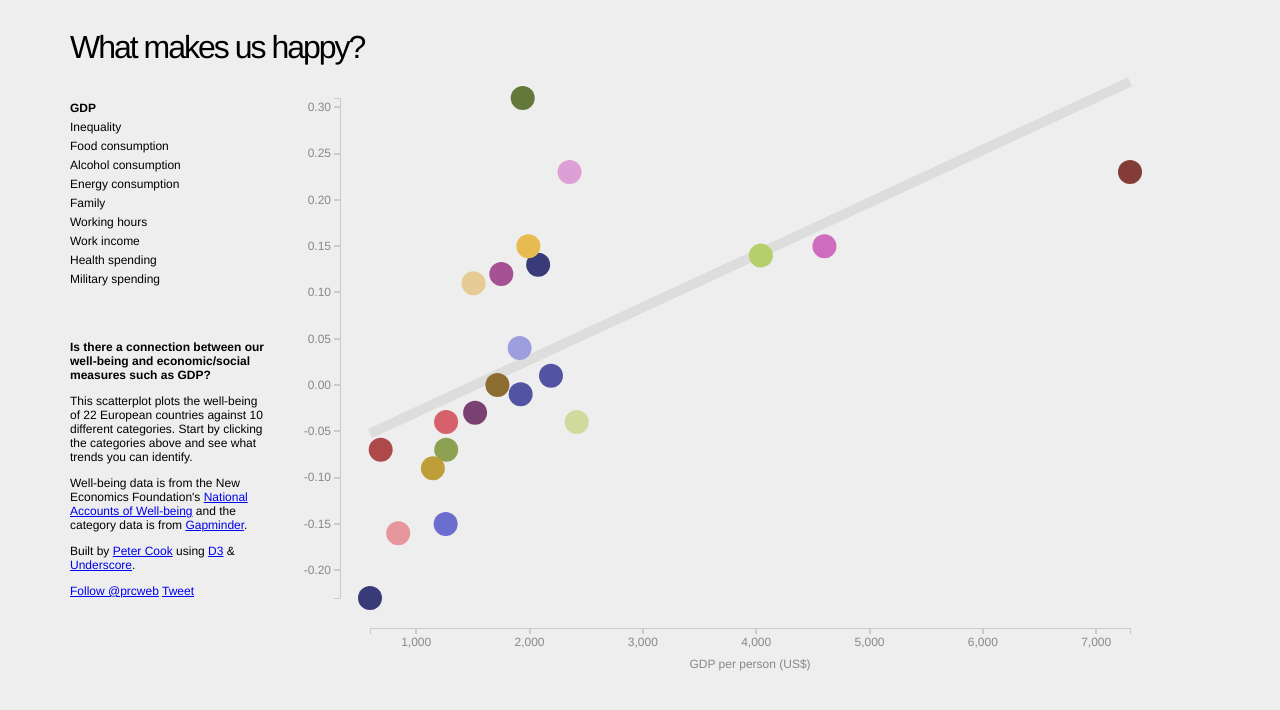
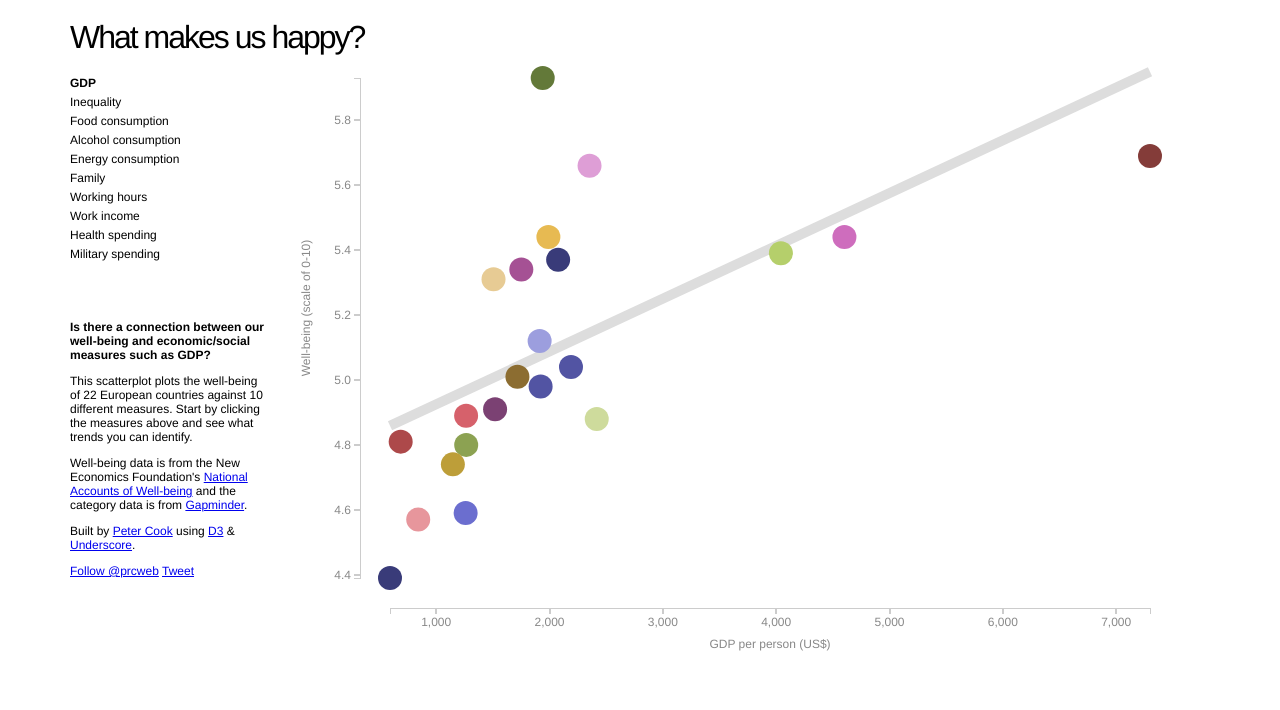
Before and after one commit to peterrcook/prcweb.github.com-deprecated, a Jekyll site: the page lab/what-makes-us-happy/index.html, which Jekyll copies as it is, in a window 1280 px wide. Shown: the top 710 px of the page. Built offline with Jekyll 4.4.1, drawn with Linux system fonts in a browser that asks for light colours; Markdown is read by kramdown in place of the engine named in the settings; comment, search, counter and statistics services are not loaded.

Commit message:
Update well-being measure

```diff
--- a/lab/what-makes-us-happy/css/style.css
+++ b/lab/what-makes-us-happy/css/style.css
@@ -1,6 +1,6 @@
 /* Document styling */
 body {
-  background-color: #eee;
+  /*background-color: #eee;*/
   font-family: helvetica, sans-serif;
   font-weight: 100;
 }
@@ -13,7 +13,7 @@ body {
 
 #chart {
   position: absolute;
-  top: 50px;
+  top: 30px;
   left: 250px;
   width: 900px;
   /*margin: 25px auto;*/
@@ -25,11 +25,12 @@ body {
   left: 30px;
   font-size: 16px;
   letter-spacing: -2px;
+  line-height: 100%;
 }
 
 #about {
   position: absolute;
-  top: 320px;
+  top: 300px;
   left: 30px;
   width: 200px;
   font-size: 12px;
@@ -41,7 +42,7 @@ body {
 
 #menu {
   position: absolute;
-  top: 90px;
+  top: 65px;
   left: 30px;
   width: 300px;
 }
--- a/lab/what-makes-us-happy/data/summary.csv
+++ b/lab/what-makes-us-happy/data/summary.csv
@@ -1,23 +1,23 @@
-Country,Overall (personal),Overall (social),Overall,GDP,Inequality,Food consumption,Alcohol consumption,Energy consumption,Family,Working hours,Work income,Health spending,Military spending
-Austria,0.21,0.05,0.13,2076.20046430559,29.15,3760.36,13.24,26171.6909118266,1.4054,31.8173076923077,30.4599990844727,15.74170456,0.812633138406514
-Belgium,0.06,-0.03,0.01,2189.60817576378,32.97,3674.95,10.77,24512.4131357791,1.76,30.2115384615385,31.8500003814697,14.56966432,1.07706638982025
-Bulgaria,-0.27,-0.03,-0.15,1260.15063300172,30.5833333333333,2749.46,12.44,2332.36313147858,1.39,,,11.42211835,2.26135606371592
-Cyprus,0.11,-0.03,0.04,1912.87528640152,,3202.02,9.26,14719.257659,1.51,,,6.25680805,2.1059625142776
-Denmark,0.33,0.29,0.31,1940.11389444326,24.7,3404.26,13.37,32400.0606104087,1.85,30.265385554387,35.4500007629394,16.28283846,1.42021096319758
-Estonia,-0.11,-0.04,-0.07,1265.01529449164,36.498,3127.11,15.57,6570.33013867989,1.558,,,10.93664022,1.87442553058142
-Finland,0.18,0.09,0.14,4041.73230273053,26.88,3217.47,12.52,27495.2413640093,1.84,32.9519230769231,29.8999996185303,12.6844673,1.37604440020511
-France,-0.01,-0.07,-0.04,2416.88267993882,32.74,3540.73,13.66,23133.3511348738,1.95,30.155768761268,24.8999996185303,16.48978809,2.41680828346427
-Germany,0.05,-0.04,0.00,1717.07743798799,28.31,3519.28,12.81,24463.8464685677,1.35,27.5519221379207,34.2099990844727,17.92392951,1.31228661567051
-Hungary,-0.23,0.04,-0.09,1147.44794433289,28.456,3463.01,16.27,5868.30169997565,1.31,38.2538452148438,6.28999996185303,11.30684788,1.25302787439522
-Ireland,0.18,0.13,0.15,1990.149496521,34.28,3552.36,14.41,30669.3725876937,2.06,31.5384615384615,25.9599990844727,16.75948638,0.532257670307308
-Netherlands,0.12,0.10,0.11,1506.08062802926,30.9,3217.65,10.05,26007.6791374784,1.72,26.75,32.3400001525879,16.14531395,1.50773024123684
-Norway,0.21,0.25,0.23,7298.49707427312,25.79,3421.47,7.81,41245.8086253639,1.862,27.0807682917668,41.0499992370606,17.9036693,1.4738621268057
-Poland,-0.08,-0.06,-0.07,686.920467254358,34.1166666666667,3394.36,13.25,5552.5012696159,1.28,38.1730769230769,4.98999977111816,9.88106982,1.93777351794429
-Portugal,-0.18,0.10,-0.04,1264.24452496589,38.45,3574.31,14.55,11716.0089602508,1.39,33.8076923076923,7.65000009536743,14.95030163,2.01547476802147
-Slovakia,-0.19,-0.13,-0.16,841.597136327068,27.9283333333333,2904.1,13.33,7334.10975906285,1.23,33.6346153846154,,13.74585688,1.6326806671155
-Slovenia,0.01,-0.08,-0.03,1519.91168688789,30.3733333333333,3212.38,15.19,12588.1083842062,1.33,,,13.41413572,1.56224854713757
-Spain,0.04,0.19,0.12,1751.2502801511,34.66,3231.84,11.62,16074.4617847975,1.37,31.8211529071514,18.8299999237061,15.51798367,1.16747349441478
-Sweden,0.16,0.15,0.15,4602.34307936166,25,3111.68,10.1,32431.9403985136,1.869,30.3036545973558,31.7999992370606,13.77174677,1.39753029397381
-Switzerland,0.28,0.17,0.23,2353.31497325734,33.68,3427.98,11.06,37877.182487742,1.43,31.8711547851562,30.6700000762939,18.99617671,0.85089126043086
-Ukraine,-0.32,-0.14,-0.23,592.646080941938,28.22625,3251.21,15.6,1037.31225901738,1.3,,,8.69510132,2.77164694488499
-United Kingdom,0.02,-0.04,-0.01,1921.65630197802,35.97,3437.22,13.37,28913.0962918089,1.77,32.0903836763822,27.1000003814697,15.58877599,2.35142785961432
+Country,Well-being,GDP,Inequality,Food consumption,Alcohol consumption,Energy consumption,Family,Working hours,Work income,Health spending,Military spending
+Austria,5.37,2076.20046430559,29.15,3760.36,13.24,26171.6909118266,1.4054,31.8173076923077,30.4599990844727,15.74170456,0.812633138406514
+Belgium,5.04,2189.60817576378,32.97,3674.95,10.77,24512.4131357791,1.76,30.2115384615385,31.8500003814697,14.56966432,1.07706638982025
+Bulgaria,4.59,1260.15063300172,30.5833333333333,2749.46,12.44,2332.36313147858,1.39,,,11.42211835,2.26135606371592
+Cyprus,5.12,1912.87528640152,,3202.02,9.26,14719.257659,1.51,,,6.25680805,2.1059625142776
+Denmark,5.93,1940.11389444326,24.7,3404.26,13.37,32400.0606104087,1.85,30.265385554387,35.4500007629394,16.28283846,1.42021096319758
+Estonia,4.80,1265.01529449164,36.498,3127.11,15.57,6570.33013867989,1.558,,,10.93664022,1.87442553058142
+Finland,5.39,4041.73230273053,26.88,3217.47,12.52,27495.2413640093,1.84,32.9519230769231,29.8999996185303,12.6844673,1.37604440020511
+France,4.88,2416.88267993882,32.74,3540.73,13.66,23133.3511348738,1.95,30.155768761268,24.8999996185303,16.48978809,2.41680828346427
+Germany,5.01,1717.07743798799,28.31,3519.28,12.81,24463.8464685677,1.35,27.5519221379207,34.2099990844727,17.92392951,1.31228661567051
+Hungary,4.74,1147.44794433289,28.456,3463.01,16.27,5868.30169997565,1.31,38.2538452148438,6.28999996185303,11.30684788,1.25302787439522
+Ireland,5.44,1990.149496521,34.28,3552.36,14.41,30669.3725876937,2.06,31.5384615384615,25.9599990844727,16.75948638,0.532257670307308
+Netherlands,5.31,1506.08062802926,30.9,3217.65,10.05,26007.6791374784,1.72,26.75,32.3400001525879,16.14531395,1.50773024123684
+Norway,5.69,7298.49707427312,25.79,3421.47,7.81,41245.8086253639,1.862,27.0807682917668,41.0499992370606,17.9036693,1.4738621268057
+Poland,4.81,686.920467254358,34.1166666666667,3394.36,13.25,5552.5012696159,1.28,38.1730769230769,4.98999977111816,9.88106982,1.93777351794429
+Portugal,4.89,1264.24452496589,38.45,3574.31,14.55,11716.0089602508,1.39,33.8076923076923,7.65000009536743,14.95030163,2.01547476802147
+Slovakia,4.57,841.597136327068,27.9283333333333,2904.1,13.33,7334.10975906285,1.23,33.6346153846154,,13.74585688,1.6326806671155
+Slovenia,4.91,1519.91168688789,30.3733333333333,3212.38,15.19,12588.1083842062,1.33,,,13.41413572,1.56224854713757
+Spain,5.34,1751.2502801511,34.66,3231.84,11.62,16074.4617847975,1.37,31.8211529071514,18.8299999237061,15.51798367,1.16747349441478
+Sweden,5.44,4602.34307936166,25,3111.68,10.1,32431.9403985136,1.869,30.3036545973558,31.7999992370606,13.77174677,1.39753029397381
+Switzerland,5.66,2353.31497325734,33.68,3427.98,11.06,37877.182487742,1.43,31.8711547851562,30.6700000762939,18.99617671,0.85089126043086
+Ukraine,4.39,592.646080941938,28.22625,3251.21,15.6,1037.31225901738,1.3,,,8.69510132,2.77164694488499
+United Kingdom,4.98,1921.65630197802,35.97,3437.22,13.37,28913.0962918089,1.77,32.0903836763822,27.1000003814697,15.58877599,2.35142785961432
--- a/lab/what-makes-us-happy/index.html
+++ b/lab/what-makes-us-happy/index.html
@@ -20,7 +20,7 @@
 			<div id="about">
 				<!-- <h4>About</h4> -->
 				<p><strong>Is there a connection between our well-being and economic/social measures such as GDP?</strong></p>
-				<p>This scatterplot plots the well-being of 22 European countries against 10 different categories. Start by clicking the categories  above and see what trends you can identify.</p>
+				<p>This scatterplot plots the well-being of 22 European countries against 10 different measures. Start by clicking the measures  above and see what trends you can identify.</p>
 				<p>Well-being data is from the New Economics Foundation's <a href="http://www.nationalaccountsofwellbeing.org/" target="_blank">National Accounts of Well-being</a> and the category data is from <a href="http://www.gapminder.org/data/" target="_blank">Gapminder</a>.</p>
 				<p>Built by <a href="http://prcweb.co.uk">Peter Cook</a> using <a href="http://d3js.org" target="_blank">D3</a> & <a href="http://underscorejs.org" target="_blank">Underscore</a>.</p>
 			    <div class="social">
@@ -33,10 +33,10 @@
 			</div>
 
 			<div id="menu">
-	<!-- 			<h2>&uarr; Y axis</h2>
+<!-- 				<h2>&uarr; Y axis</h2>
 				<ul id="y-axis-menu"></ul>
 				<h2>&rarr; X axis</h2>
-	 -->			<ul id="x-axis-menu"></ul>
+ -->				<ul id="x-axis-menu"></ul>
 			</div>
 		</div>
 
--- a/lab/what-makes-us-happy/js/main.js
+++ b/lab/what-makes-us-happy/js/main.js
@@ -67,9 +67,9 @@ function getCorrelation(xArray, yArray) {
 
 d3.csv('data/summary.csv', function(data) {
 
-  var xAxis = 'GDP', yAxis = 'Overall';
+  var xAxis = 'GDP', yAxis = 'Well-being';
   var xAxisOptions = ["GDP", "Inequality", "Food consumption", "Alcohol consumption", "Energy consumption", "Family", "Working hours", "Work income", "Health spending", "Military spending"]
-  var yAxisOptions = ["Overall (personal)", "Overall (social)", "Overall"];
+  // var yAxisOptions = ["Well-being"];
   var descriptions = {
     "GDP" : "GDP per person (US$)",
     "Energy consumption" : "Residential electricity use (kWh per year per person)",
@@ -96,7 +96,7 @@ d3.csv('data/summary.csv', function(data) {
 
   svg.append('g')
     .classed('chart', true)
-    .attr('transform', 'translate(60, -60)');
+    .attr('transform', 'translate(80, -60)');
 
   // Build menus
   d3.select('#x-axis-menu')
@@ -114,20 +114,20 @@ d3.csv('data/summary.csv', function(data) {
       updateMenus();
     });
 
-  d3.select('#y-axis-menu')
-    .selectAll('li')
-    .data(yAxisOptions)
-    .enter()
-    .append('li')
-    .text(function(d) {return d;})
-    .classed('selected', function(d) {
-      return d === yAxis;
-    })
-    .on('click', function(d) {
-      yAxis = d;
-      updateChart();
-      updateMenus();
-    });
+  // d3.select('#y-axis-menu')
+  //   .selectAll('li')
+  //   .data(yAxisOptions)
+  //   .enter()
+  //   .append('li')
+  //   .text(function(d) {return d;})
+  //   .classed('selected', function(d) {
+  //     return d === yAxis;
+  //   })
+  //   .on('click', function(d) {
+  //     yAxis = d;
+  //     updateChart();
+  //     updateMenus();
+  //   });
 
   // Country name
   d3.select('svg g.chart')
@@ -145,6 +145,12 @@ d3.csv('data/summary.csv', function(data) {
     .append('text')
     .attr({'id': 'xLabel', 'x': 400, 'y': 670, 'text-anchor': 'middle'})
     .text(descriptions[xAxis]);
+
+  d3.select('svg g.chart')
+    .append('text')
+    .attr('transform', 'translate(-60, 330)rotate(-90)')
+    .attr({'id': 'yLabel', 'text-anchor': 'middle'})
+    .text('Well-being (scale of 0-10)');
 
   // Render points
   updateScales();
```
